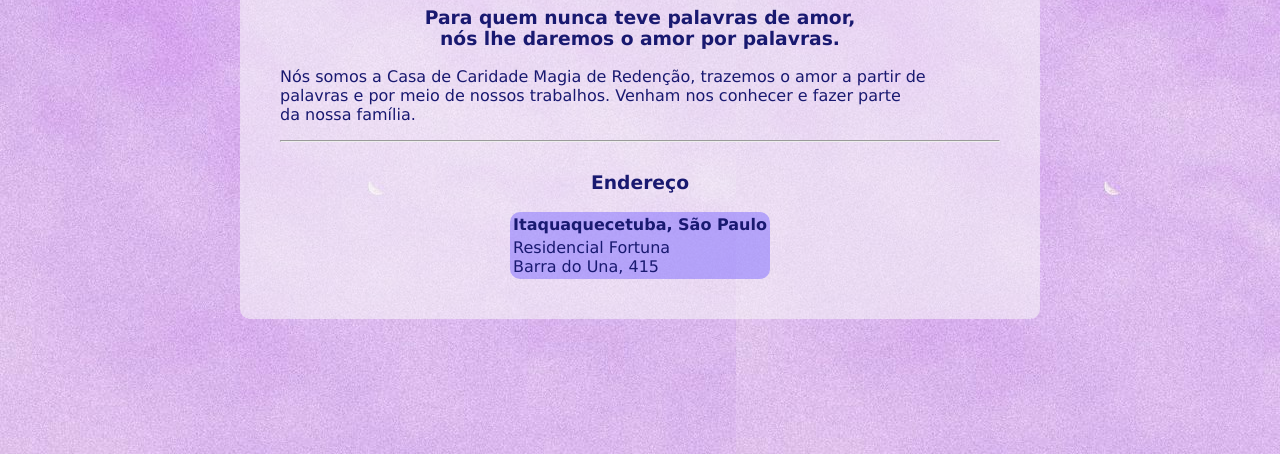
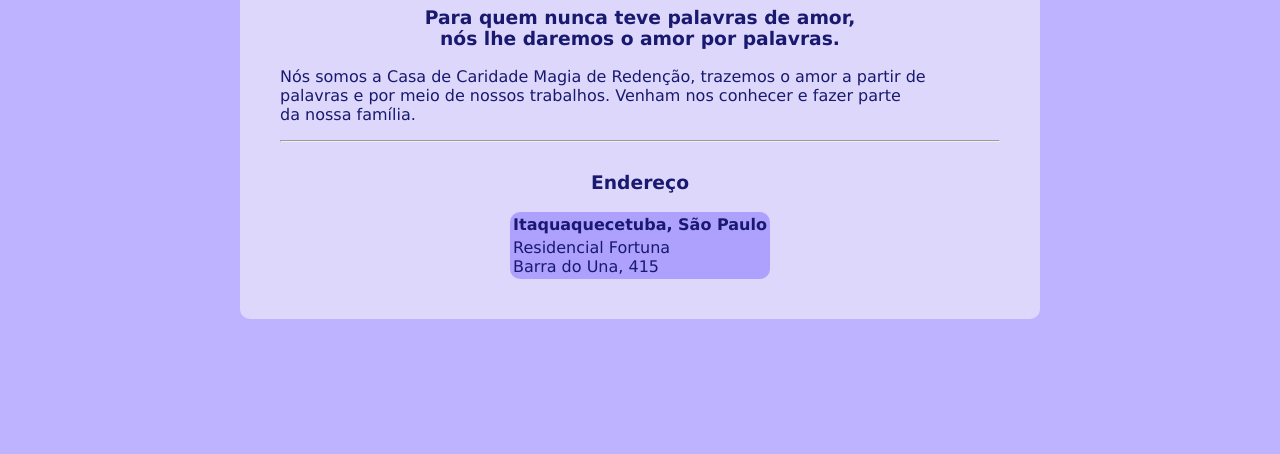
Before and after one commit to wunxxrr/casadecaridademagiaderedencao, a plain HTML site: page index.html in a window 1280 px wide. Shown: the part 346-800 px from the top of the page. Drawn offline with Linux system fonts and the light colour scheme.

Commit message:
Update Estilo.css

```diff
--- a/Estilo.css
+++ b/Estilo.css
@@ -2,7 +2,7 @@ body {
     width: 95%;
     max-width: 800px;
     margin: auto;
-    background: url(Fundo.jpg);
+    background: #836fff85;
 
 font-family:Verdana, Geneva, Tahoma, sans-serif;
 }
```
